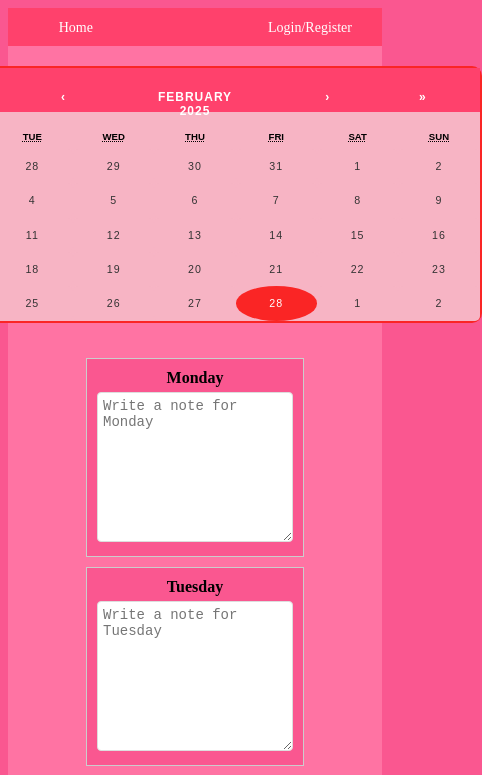
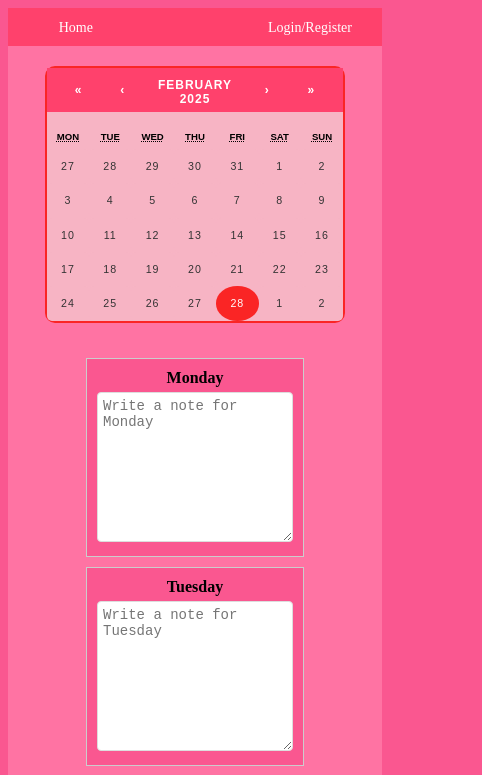
Before and after one commit to TwiceG/calendarling, a React (Vite) app: page /week-planner in a window 390 px wide. Shown: the top 775 px of the page, 482 px wide, since content can reach past the window. Built offline with nearby package versions, Linux system fonts and the light colour scheme; no server answers.

Commit message:
adjust the calendar navigation bar

```diff
--- a/src/style/CustomCalendar.css
+++ b/src/style/CustomCalendar.css
@@ -3,7 +3,7 @@
 /* Adjust calendar layout for smaller screens */
 @media (max-width: 768px) {
     .react-calendar {
-        width: 100%; /* Full width on mobile */
+        width: 90%; /* Full width on mobile */
         font-size: 0.8rem; /* Slightly smaller font size for mobile */
     }
 
@@ -48,12 +48,31 @@
 
 /* Navigation buttons */
 .react-calendar__navigation {
-    background-color: #FF416C; /* Change navigation bar color */
-    color: white; /* Change the color of navigation buttons */
+    background-color: #FF416C;
+    color: white;
+    width: 100%; /* Make it match the width of the calendar */
+    display: flex;
+    box-sizing: border-box;
 }
+
 
 /* Navigation button styles */
 .react-calendar__navigation__prev-button,
-.react-calendar__navigation__next-button {
-    color: white; /* Change the color of navigation buttons */
+.react-calendar__navigation__next-button,
+.react-calendar__navigation__arrow, .react-calendar__navigation__prev2-button,
+.react-calendar__navigation__next2-button,
+.react-calendar__navigation__label
+ {
+    width: 100%; /* Set a specific width */
+    height: 100%;
+    font-size: 12px;
+    padding: 0; /* Remove extra padding */
+    margin: 0 2px; /* Adjust spacing */
+    flex: 0 0 25px; /* Prevent buttons from growing */
 }
+
+
+.react-calendar__navigation__label {
+    justify-content: center;
+    align-items: center;
+}
```
